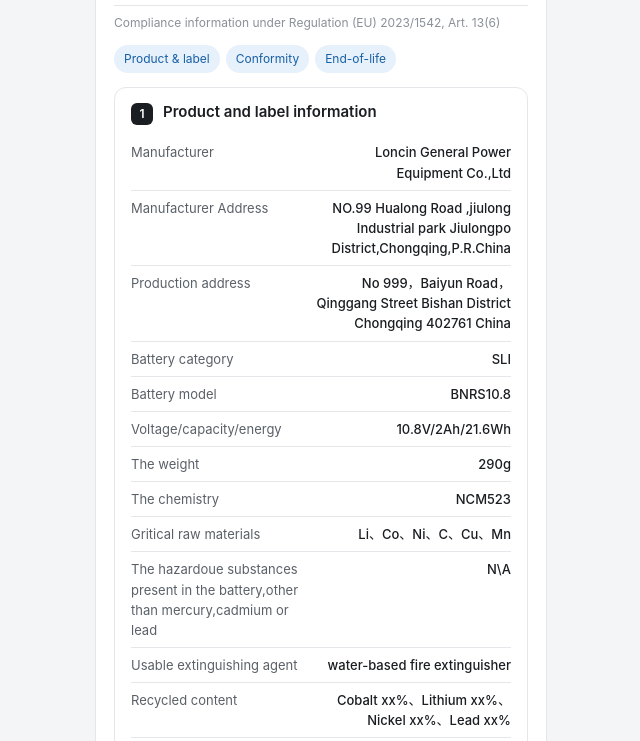
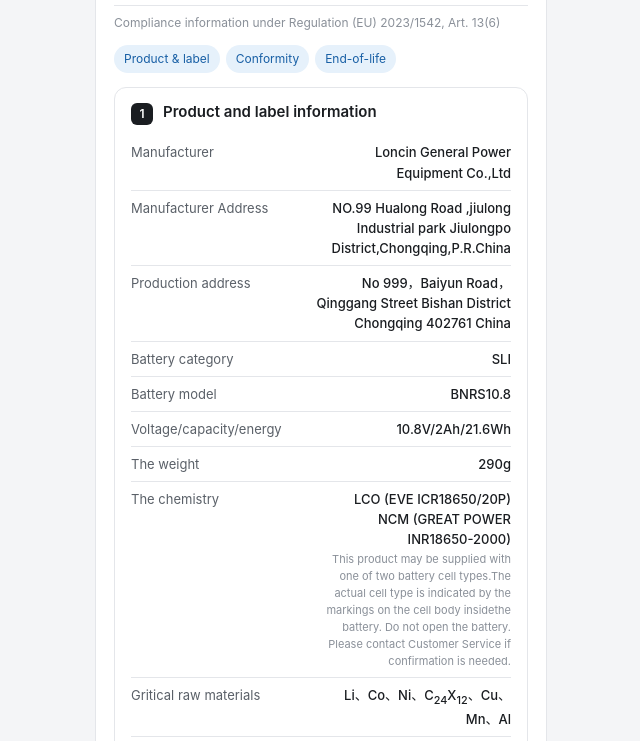
Before and after one commit to Lauvaya/loncin81316.github.io, a plain HTML site: page index.html in a window 1280 px wide. Shown: the part 179-920 px from the top of the page, without its empty margins (319-959 px from the left). Drawn offline with Linux system fonts and the light colour scheme.

Commit message:
Update index.html

```diff
--- a/index.html
+++ b/index.html
@@ -169,9 +169,11 @@
       <div class="row" data-page-node-id="mTT5lVOPF9gJKrVCaIiKYM"><div class="k" data-page-node-id="HUp2lgRwihJBdKoyP7wvAC">The weight</div>
         <div class="v" data-page-node-id="S8gAM4ur4zyBe1GXkIO4Hq">290g</div></div>
       <div class="row" data-page-node-id="1jo2sGtYbYFRI6yyhGk0Rs"><div class="k" data-page-node-id="yVmOLZz7qFTBwken4uLcTe">The chemistry</div>
-        <div class="v" data-page-node-id="fxvB4HFa8G00tWS4gagy6T">NCM523</div></div>
+        <div class="v" data-page-node-id="fxvB4HFa8G00tWS4gagy6T"> LCO (EVE ICR18650/20P)<br>NCM (GREAT POWER INR18650-2000)<br>
+<small>This product may be supplied with one of two battery cell types.The actual cell type is indicated by the markings on the cell body insidethe battery. Do not open the battery. Please contact Customer Service if
+confirmation is needed.</small> </div></div>
       <div class="row" data-page-node-id="1jo2sGtYbYFRI6yyhGk0Rt"><div class="k" data-page-node-id="yVmOLZz7qFTBwken4uLcTf">Gritical raw materials</div>
-        <div class="v" data-page-node-id="fxvB4HFa8G00tWS4gagy6U">Li、Co、Ni、C、Cu、Mn</div></div>
+        <div class="v" data-page-node-id="fxvB4HFa8G00tWS4gagy6U">Li、Co、Ni、C<sub>24</sub>X<sub>12</sub>、Cu、Mn、Al</div></div>
       <div class="row" data-page-node-id="1jo2sGtYbYFRI6yyhGk0Ru"><div class="k" data-page-node-id="yVmOLZz7qFTBwken4uLcTg">The hazardoue substances present in the battery,other than mercury,cadmium or lead</div>
         <div class="v" data-page-node-id="fxvB4HFa8G00tWS4gagy6V">N\A</div></div>
       <div class="row" data-page-node-id="QK4dDbeE7AR199kfGuDxiU"><div class="k" data-page-node-id="0z7QCn0cAzSFnGL4sWTLvW">Usable extinguishing agent</div>
```
